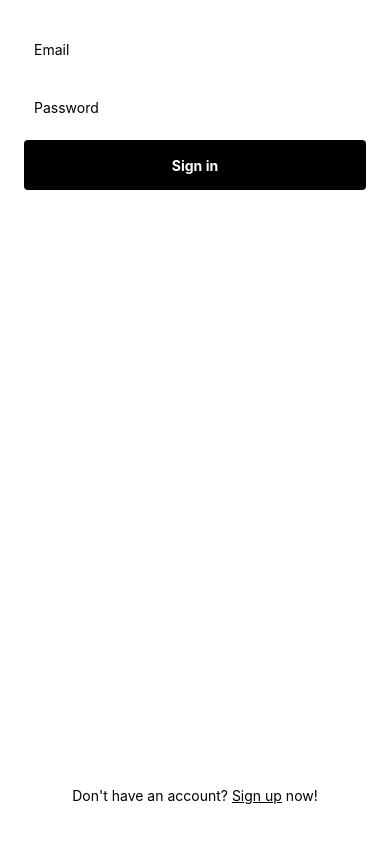
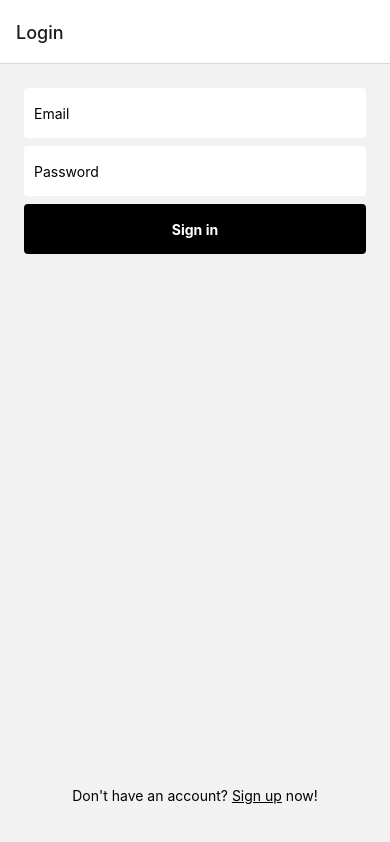
Before and after one commit to 4N70N1U5/Battleships, a React Native app: screen / in a window 390 px wide. Built offline with nearby package versions, Linux system fonts and the light colour scheme.

Commit message:
Add Router and navigation stacks

```diff
--- a/App.tsx
+++ b/App.tsx
@@ -1,7 +1,6 @@
 import { StatusBar } from 'expo-status-bar';
-import { StyleSheet, Text, View } from 'react-native';
-import Login from './src/components/Login';
-import { login } from './src/api';
+import { AuthContextProvider } from './src/hooks/AuthContext';
+import Router from './src/router/Router';
 
 export default function App() {
   return (
@@ -10,7 +9,9 @@ export default function App() {
     //   <Text>Open up App.tsx to start working on your app!</Text>
     //   <StatusBar style="auto" />
     // </View>
-    <Login onSubmit={login} />
+    <AuthContextProvider>
+      <Router />
+    </AuthContextProvider>
   );
 }
 
--- a/package.json
+++ b/package.json
@@ -9,6 +9,8 @@
     "web": "expo start --web"
   },
   "dependencies": {
+    "@react-navigation/native": "^6.1.17",
+    "@react-navigation/native-stack": "^6.9.26",
     "expo": "~50.0.14",
     "expo-status-bar": "~1.11.1",
     "react": "18.2.0",
--- /dev/null
+++ b/src/router/Auth.routes.tsx
@@ -0,0 +1,24 @@
+import { createNativeStackNavigator } from "@react-navigation/native-stack";
+import { Text } from "react-native";
+import { AuthRouteNames } from "./route-names";
+import LoginScreen from "../screens/Login.screen";
+import RegisterScreen from "../screens/Register.screen";
+
+const AuthStack = createNativeStackNavigator();
+
+const AuthRoutes = (
+    <AuthStack.Navigator>
+        <AuthStack.Screen
+            name={AuthRouteNames.LOGIN}
+            component={LoginScreen}
+            options={{ title: "Login" }}
+        />
+        <AuthStack.Screen
+            name={AuthRouteNames.REGISTER}
+            component={RegisterScreen}
+            options={{ title: "Register" }}
+        />
+    </AuthStack.Navigator>
+)
+
+export default AuthRoutes;
--- /dev/null
+++ b/src/router/Game.routes.tsx
@@ -0,0 +1,7 @@
+import { Text } from 'react-native';
+
+const GameRoutes = (
+    <Text>Game will go here!</Text>
+)
+
+export default GameRoutes;
--- /dev/null
+++ b/src/router/Router.tsx
@@ -0,0 +1,16 @@
+import React from 'react';
+import { NavigationContainer } from '@react-navigation/native';
+import { useAuth } from '../hooks/AuthContext';
+import AuthRoutes from './Auth.routes';
+import GameRoutes from './Game.routes';
+
+const Router: React.FC = () => {
+    const auth = useAuth();
+    return (
+        <NavigationContainer>
+            {auth.token ? GameRoutes : AuthRoutes}
+        </NavigationContainer>
+    )
+}
+
+export default Router;
--- /dev/null
+++ b/src/router/route-names.ts
@@ -0,0 +1,4 @@
+export const enum AuthRouteNames {
+    LOGIN = 'LOGIN',
+    REGISTER = 'REGISTER'
+}
```
Also changed, not shown: 1 other file (tests, documents, lock files or other folders).
